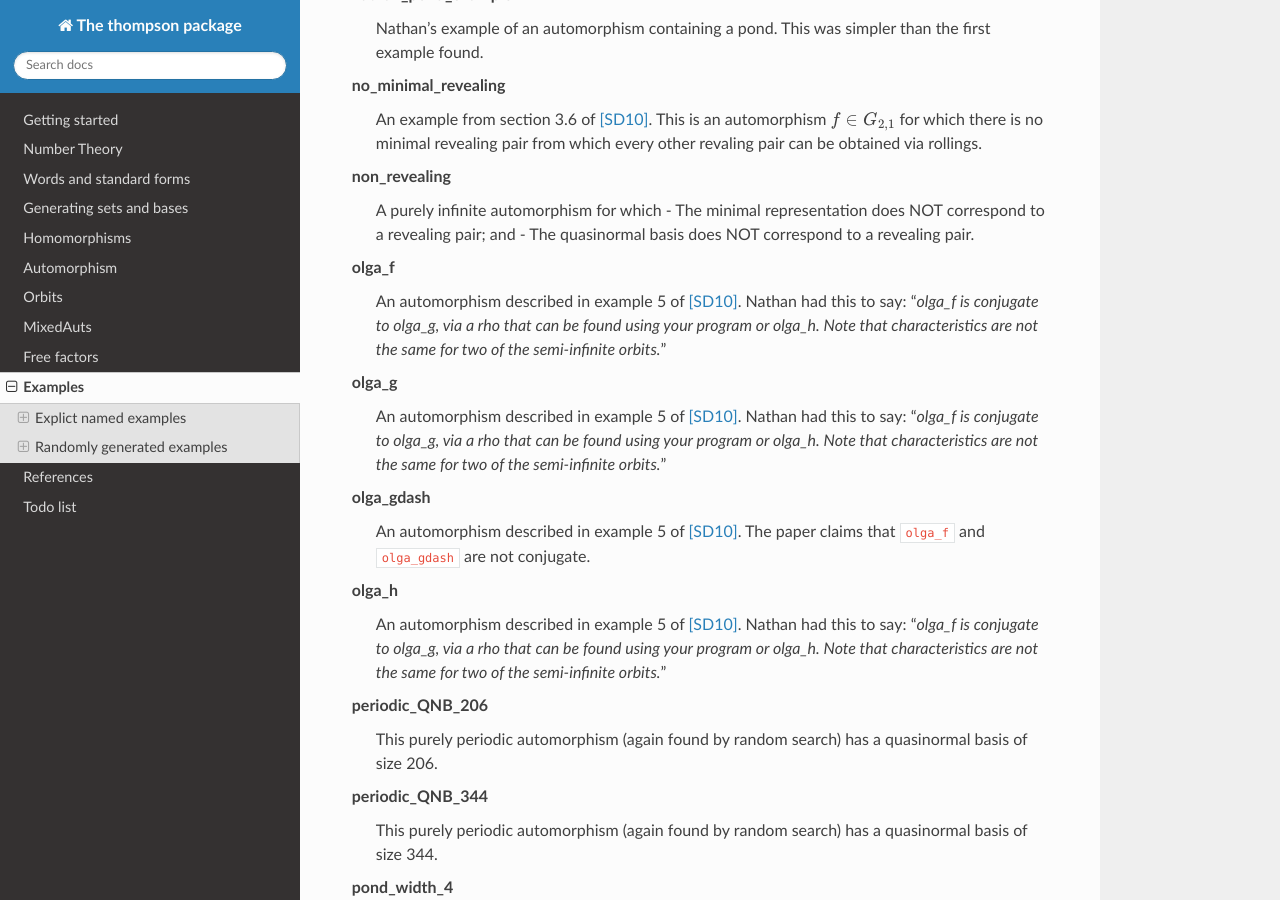
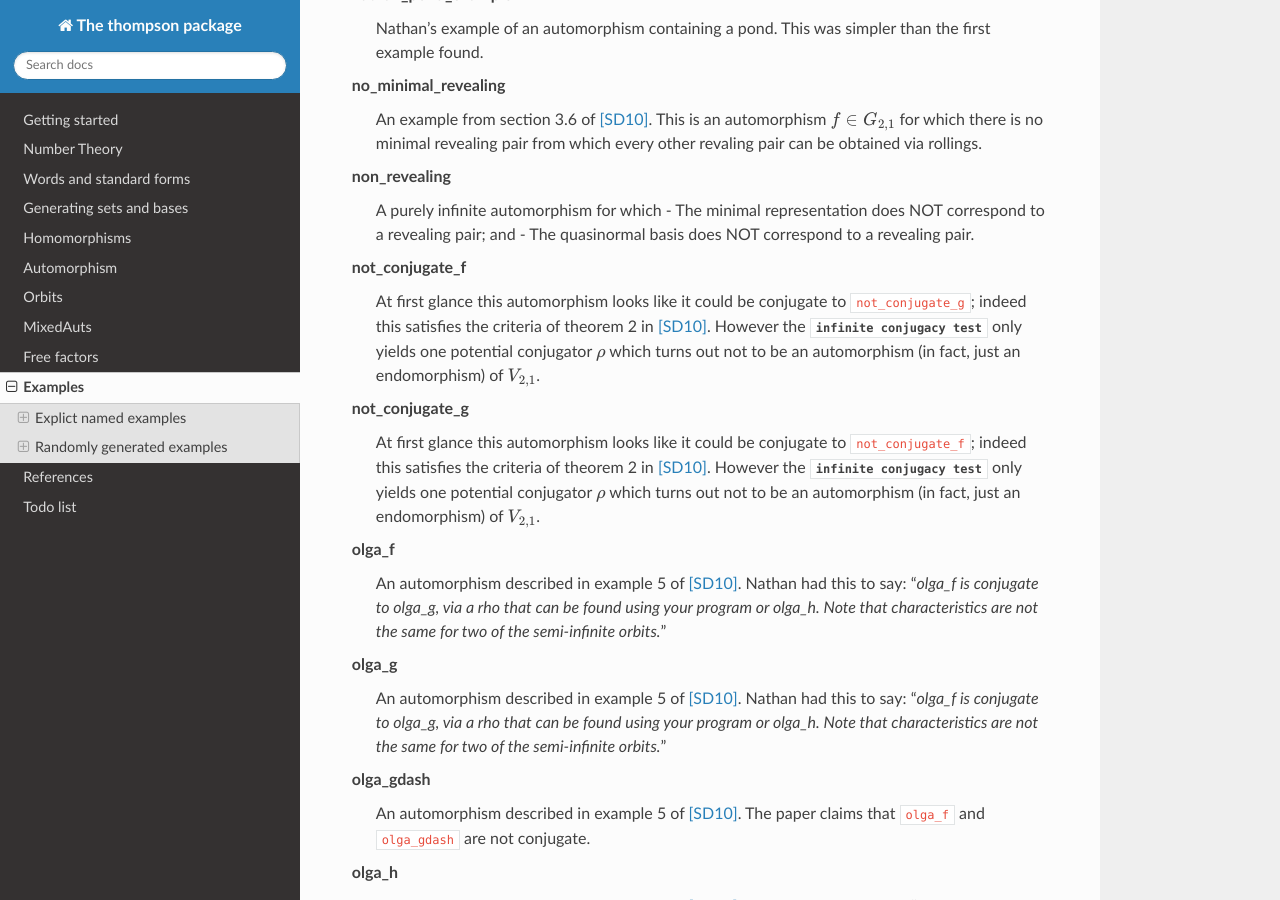
Before and after one commit to DMRobertson/thompsons_v, a Sphinx documentation site: the page built from docs/thompson.examples.rst, in a window 1280 px wide and 900 px high, scrolled down 3816 px. Built offline with Sphinx 7.4.7 and the Read the Docs theme 2.0.0, drawn with Linux system fonts in a browser that asks for light colours; cross-references to code outside the pages are shown as plain code.

Commit message:
Examples of hand-checked non-conjugate elements

```diff
--- a/docs/examples_table.txt
+++ b/docs/examples_table.txt
@@ -78,6 +78,10 @@ non_revealing
 	A purely infinite automorphism for which
 	- The minimal representation does NOT correspond to a revealing pair; and
 	- The quasinormal basis does NOT correspond to a revealing pair.
+not_conjugate_f
+	At first glance this automorphism looks like it could be conjugate to ``not_conjugate_g``; indeed this satisfies the criteria of theorem 2 in [SD10]_. However the :meth:`infinite conjugacy test <thompson.infinite.InfiniteAut.test_conjugate_to>` only yields one potential conjugator :math:`\rho` which turns out not to be an automorphism (in fact, just an endomorphism) of :math:`V_{2,1}`.
+not_conjugate_g
+	At first glance this automorphism looks like it could be conjugate to ``not_conjugate_f``; indeed this satisfies the criteria of theorem 2 in [SD10]_. However the :meth:`infinite conjugacy test <thompson.infinite.InfiniteAut.test_conjugate_to>` only yields one potential conjugator :math:`\rho` which turns out not to be an automorphism (in fact, just an endomorphism) of :math:`V_{2,1}`.
 olga_f
 	An automorphism described in example 5 of [SD10]_. Nathan had this to say: "*olga_f is conjugate to olga_g, via a rho that can be found using your program or olga_h. Note that characteristics are not the same for two of the semi-infinite orbits.*"
 olga_g
```
Also changed, not shown: 3 other files.
